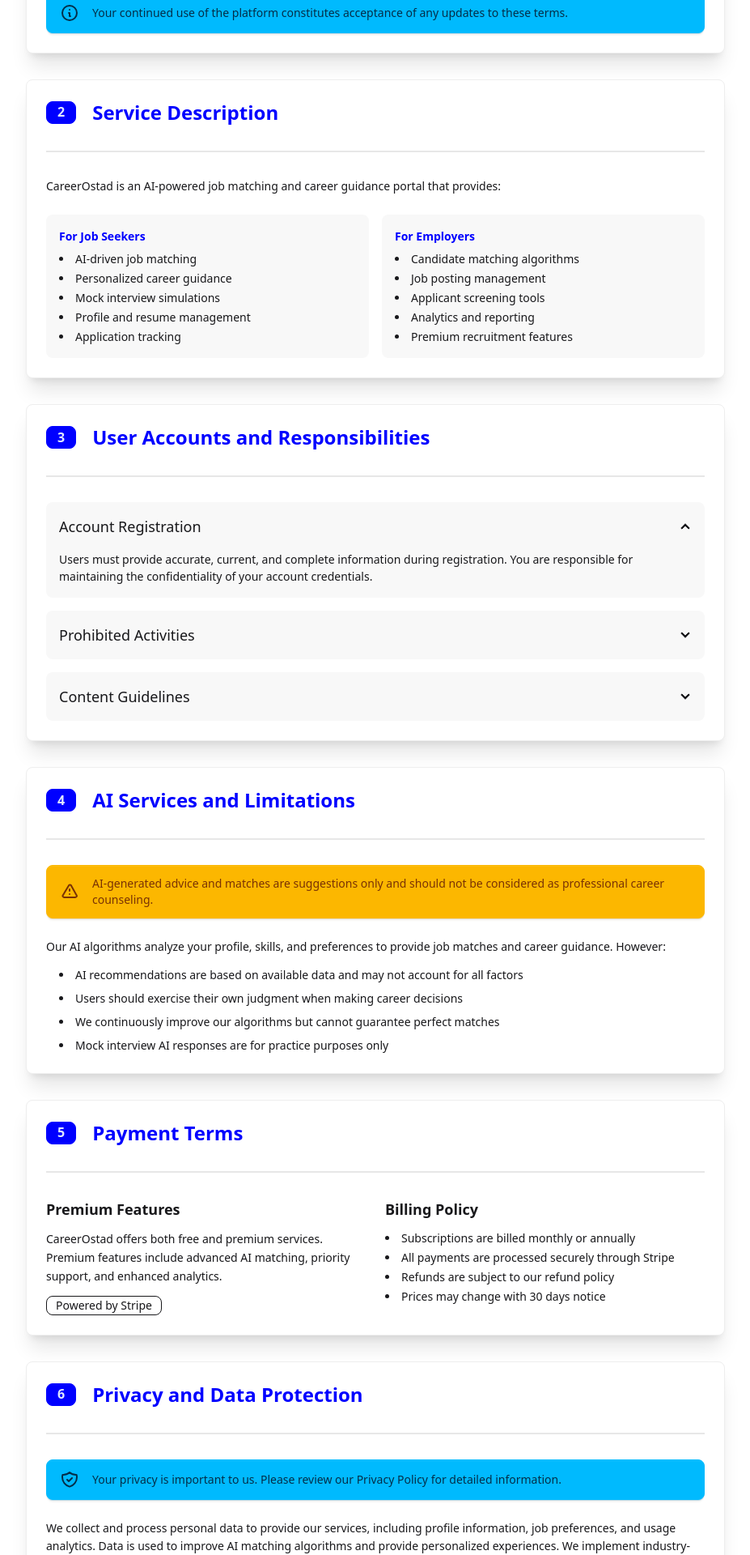
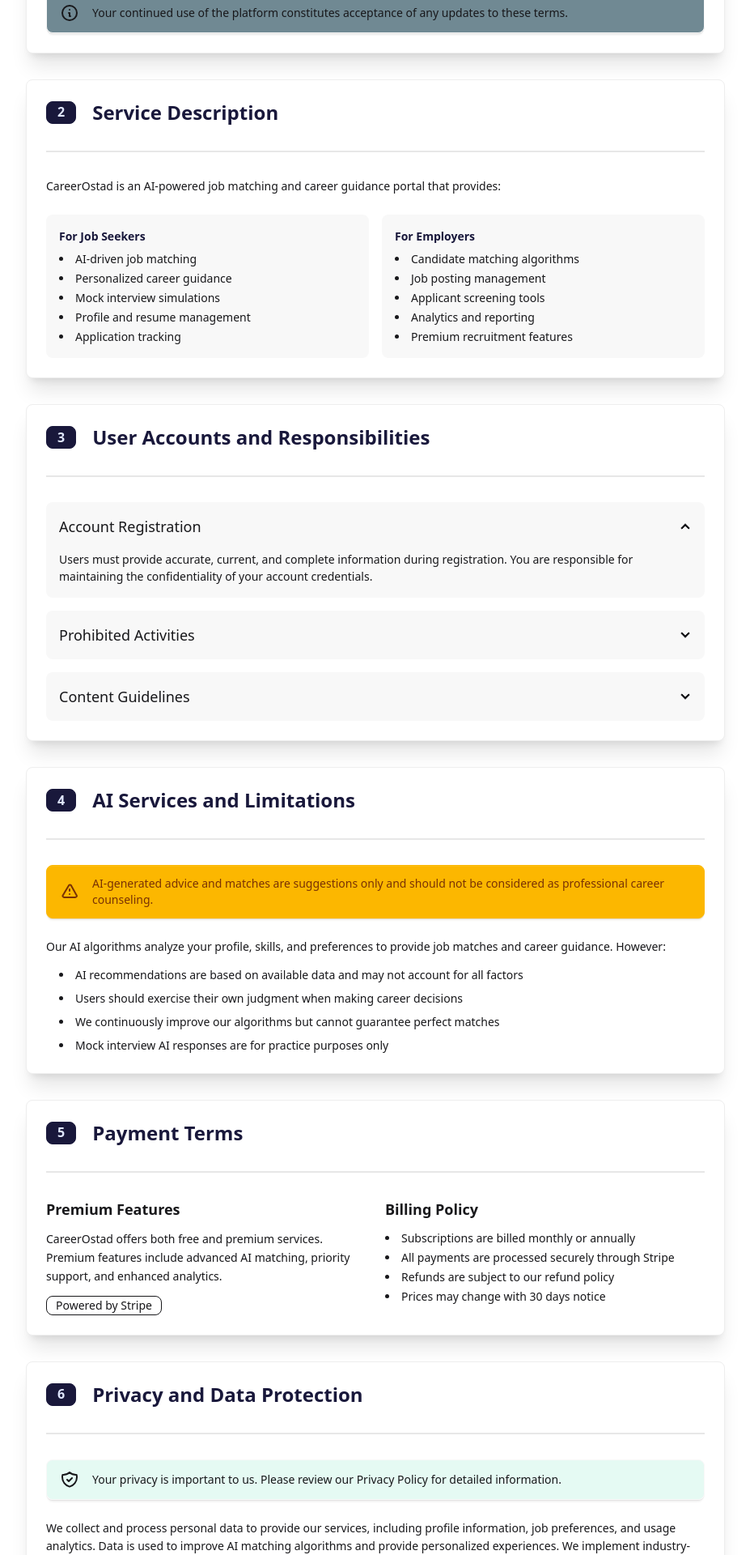
Before and after one commit to Foysal-Munsy/CareerOstad-AI-Job-Matching, a Next.js app: page /Products in a window 1280 px wide. Shown: the part 660-2580 px from the top of the page at 81% size, without its empty margins (176-1103 px from the left). Built offline with nearby package versions, Linux system fonts and the light colour scheme.

Commit message:
Updated Terms and Condition Page

```diff
--- a/src/app/Products/page.jsx
+++ b/src/app/Products/page.jsx
@@ -44,7 +44,7 @@
                 By accessing and using CareerOstad ("the Platform"), you accept and agree to be bound by the terms and
                 provision of this agreement. If you do not agree to abide by the above, please do not use this service.
               </p>
-              <div className="alert alert-info">
+              <div className="alert bg-secondary">
                 <svg
                   xmlns="http://www.w3.org/2000/svg"
                   fill="none"
@@ -229,7 +229,7 @@
                 Privacy and Data Protection
               </h2>
               <div className="divider"></div>
-              <div className="alert alert-info mb-4">
+              <div className="alert  mb-4  bg-success/10">
                 <svg
                   xmlns="http://www.w3.org/2000/svg"
                   fill="none"
@@ -338,7 +338,7 @@
           <div className="card bg-primary text-white shadow-xl">
             <div className="card-body">
               <h2 className="card-title text-2xl flex items-center text-white">
-                <span className="badge badge-white text-primary badge-lg mr-3">10</span>
+
                 Contact Information
               </h2>
               <div className="divider divider-white"></div>
--- a/src/app/globals.css
+++ b/src/app/globals.css
@@ -7,6 +7,6 @@
 @plugin "daisyui/theme" {
     name: "light";
     default: true;
-    --color-primary: blue;
-    --color-secondary: violet;
+    --color-primary: #19183B;
+    --color-secondary: #708993;
 };
```
